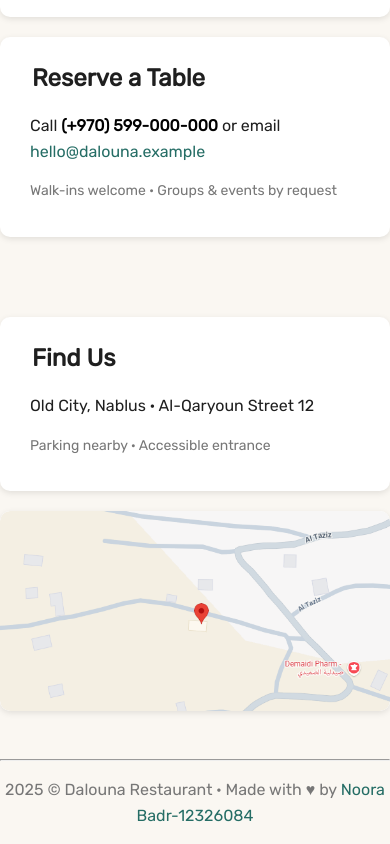
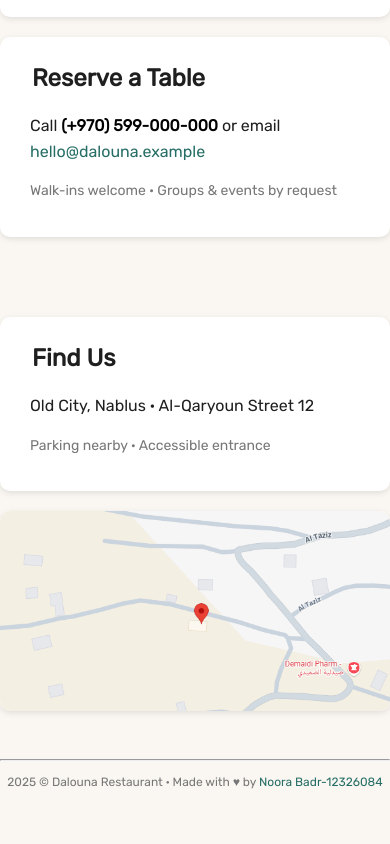
Before and after one commit to Noorabadr/dalouna-12326084, a plain HTML site: page index.html in a window 390 px wide. Shown: the part 2433-3277 px from the top of the page. After the commit the page ends 3237 px from the top, so only its background shows below. Drawn offline with Linux system fonts and the light colour scheme.

Commit message:
edit footer

```diff
--- a/css/styles.css
+++ b/css/styles.css
@@ -262,7 +262,13 @@ table th:last-child {
     .site-header{
         justify-content: center;
         padding:8px 0px;
-        font-size: 14px ;
+        font-size: 16px ;
+    }
+    .text{
+        font-size: 36px;
+    }
+    .ftext{
+        font-size: 12px;
     }
 
 }
@@ -296,3 +302,7 @@ table th:last-child {
     margin: 0px 3%;
 
 }
+.ftext{
+        font-size: 12px;
+    }
+}
--- a/index.html
+++ b/index.html
@@ -142,7 +142,7 @@
   <!-- Footer with internal link back to top and GitHub link -->
   <footer class="site-footer-site-12326084">
     <hr>
-    <p>2025 © Dalouna Restaurant · Made with ♥ by <a href="https://github.com/Noorabadr/dalouna-12326084">Noora Badr-12326084</a></p>
+    <p class="ftext">2025 © Dalouna Restaurant · Made with ♥ by <a href="https://github.com/Noorabadr/dalouna-12326084">Noora Badr-12326084</a></p>
   </footer>
 
 
```
